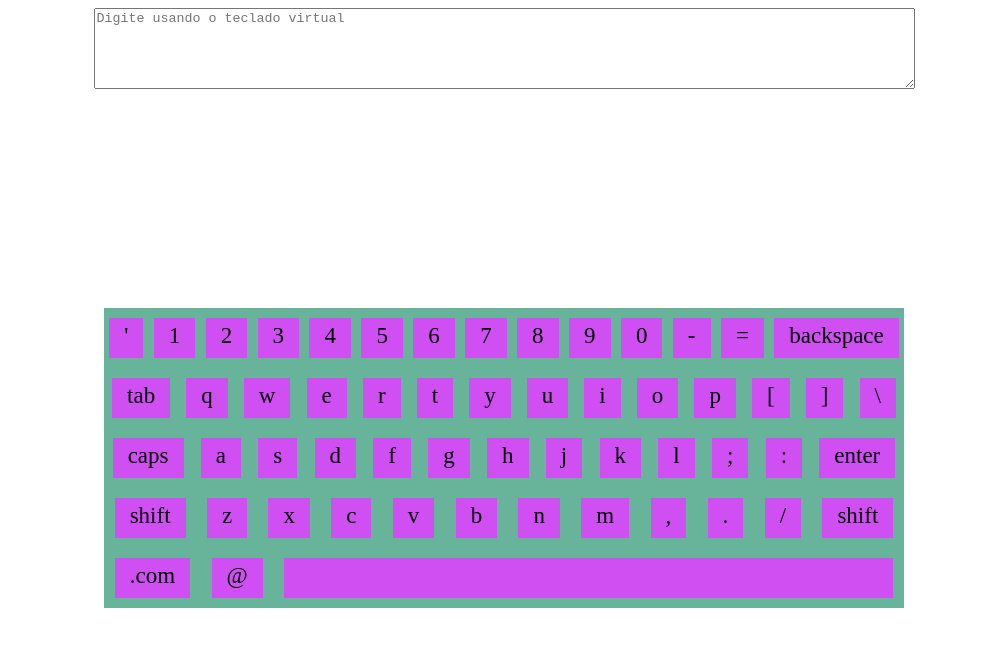
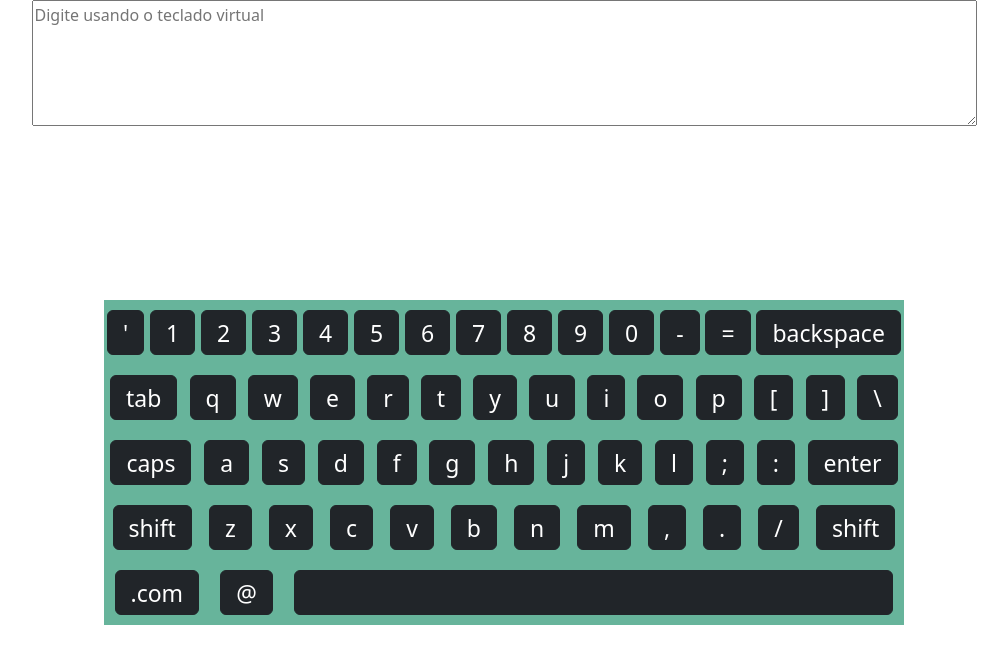
Before and after one commit to AllexThiagoSR/virtualKeyboard, a plain HTML site: page index.html in a window 1280 px wide. Shown: the whole page, without its empty margins (136-1144 px from the left). Drawn offline with nearby package versions, Linux system fonts and the light colour scheme.

Commit message:
Modificando o visual das teclas

```diff
--- a/index.html
+++ b/index.html
@@ -5,6 +5,7 @@
   <meta http-equiv="X-UA-Compatible" content="IE=edge">
   <meta name="viewport" content="width=device-width, initial-scale=1.0">
   <script src="script.js" defer></script>
+  <link href="https://cdn.jsdelivr.net/npm/bootstrap@5.3.0-alpha1/dist/css/bootstrap.min.css" rel="stylesheet" integrity="sha384-GLhlTQ8iRABdZLl6O3oVMWSktQOp6b7In1Zl3/Jr59b6EGGoI1aFkw7cmDA6j6gD" crossorigin="anonymous">
   <link rel="stylesheet" href="style.css">
   <title>Virtual Keyboard</title>
 </head>
--- a/script.js
+++ b/script.js
@@ -64,6 +64,7 @@ const creatKey = (keyText) => {
   const key = document.createElement('div');
   key.innerText = keyText;
   key.value = keyText;
+  key.className = 'btn btn-dark';
   key.addEventListener('click', chooseFunction(keyText));
   return key;
 };
--- a/style.css
+++ b/style.css
@@ -14,10 +14,9 @@
 .row * {
   padding: 5px 15px;
   width: fit-content;
-  height: 30px;
+  height: 45px;
   margin: 10px 0;
   font-size: 23px;
-  background-color: #cf4ff2;
 }
 
 .row *:hover {
```
